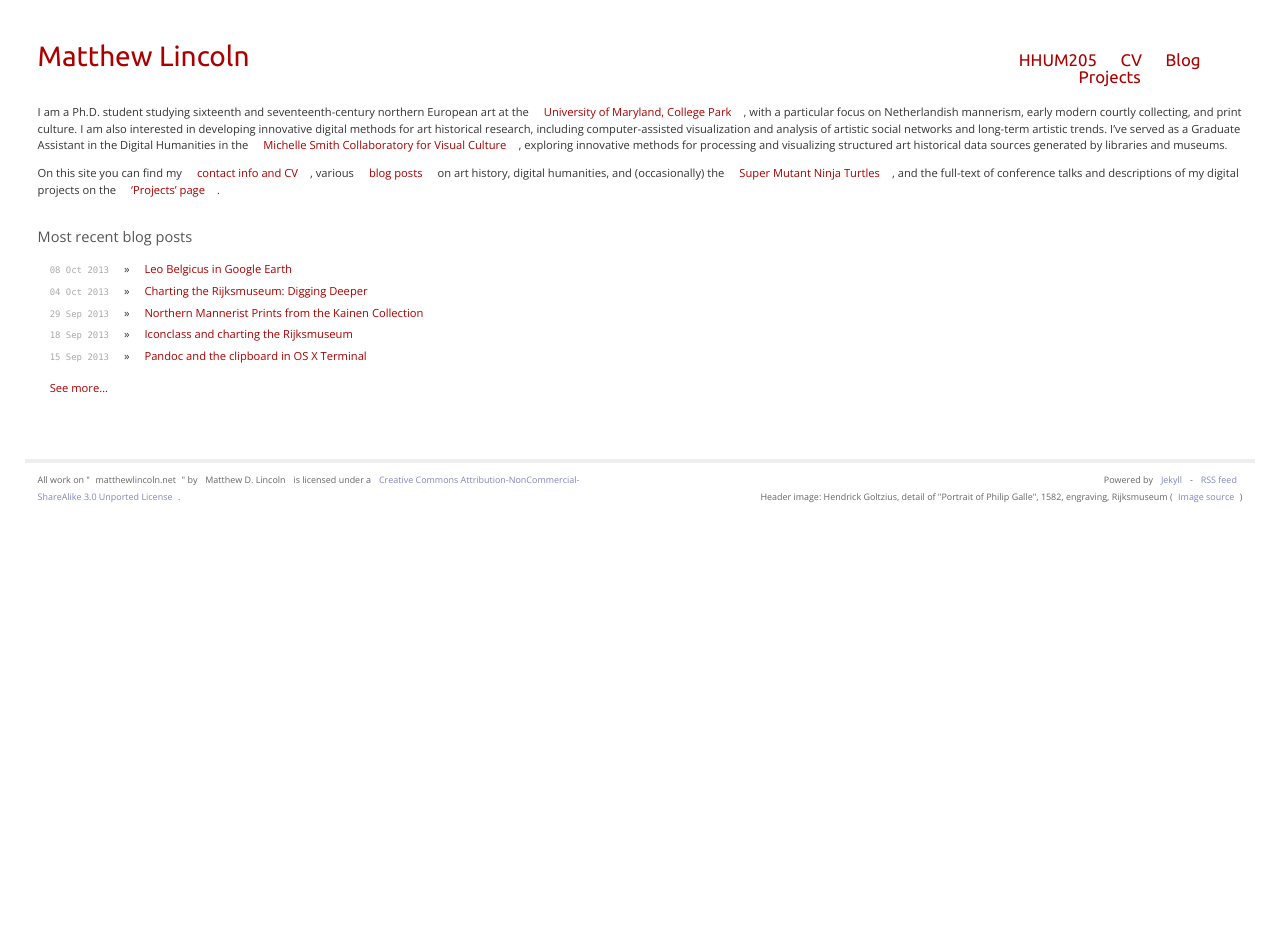
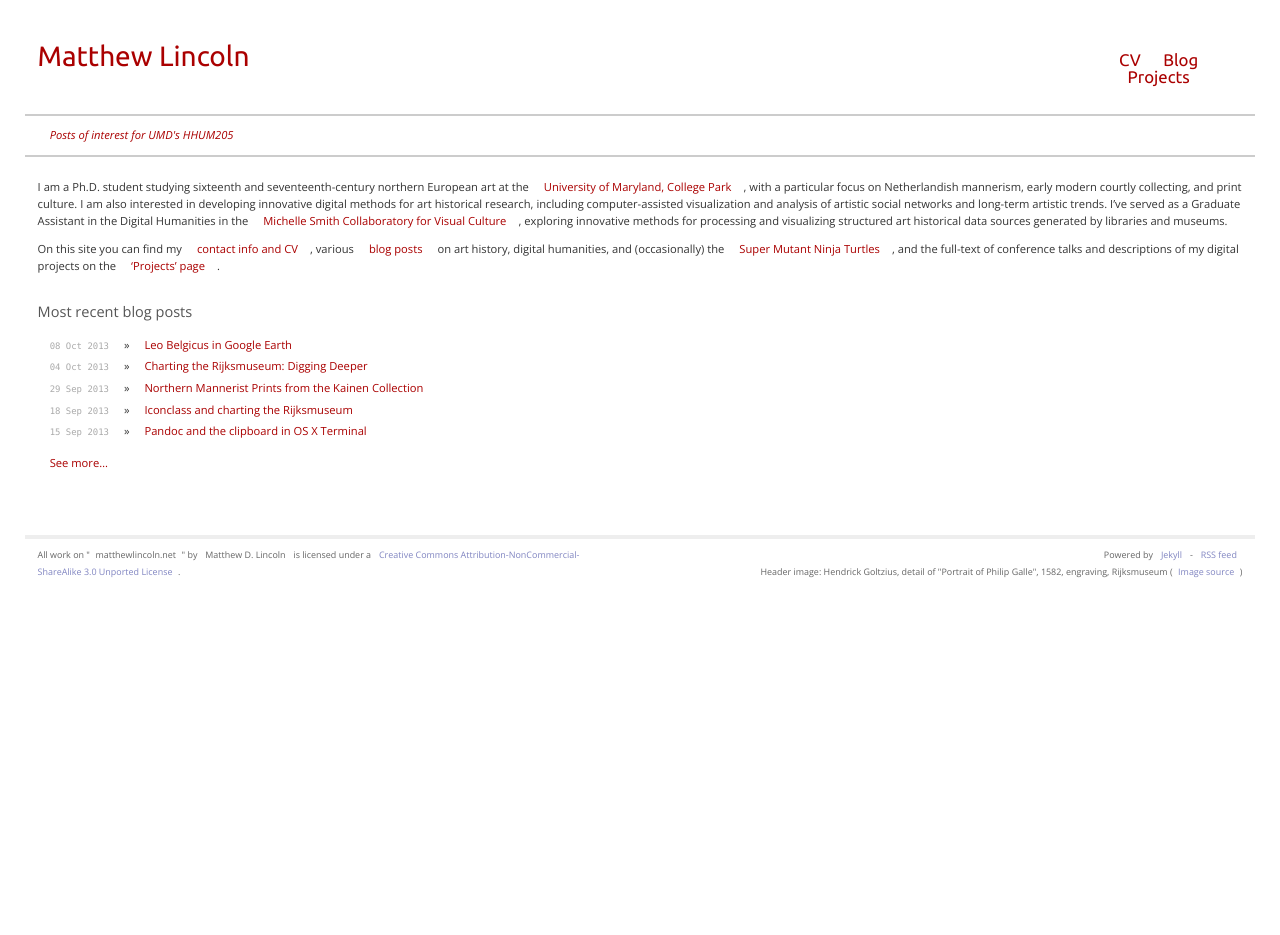
Before and after one commit to mdlincoln/mdlincoln.github.io, a Jekyll site: the page built from index.md, in a window 1280 px wide. Built offline with Jekyll 4.4.1, drawn with Linux system fonts in a browser that asks for light colours.

Commit message:
Use an <aside> in the index instead of a special header

```diff
--- a/_includes/header.html
+++ b/_includes/header.html
@@ -1,5 +1,4 @@
 <nav>
-	<a href="/hhum205.html">HHUM205</a>
 	<a href="/about" rel="author">CV</a>
 	<a href="/archive" rel="archive">Blog</a>
 	<a href="/projects" rel="archive">Projects</a>
--- a/index.md
+++ b/index.md
@@ -3,6 +3,10 @@ layout: default
 title: Home
 show_title: false
 ---
+
+<aside>
+<p><a href="/hhum205.html">Posts of interest for UMD's HHUM205</a></p>
+</aside>
 
 I am a Ph.D. student studying sixteenth and seventeenth-century northern European art at the [University of Maryland, College Park](http://arthistory.umd.edu/graduate-students/Matthew%20Lincoln), with a particular focus on Netherlandish mannerism, early modern courtly collecting, and print culture. I am also interested in developing innovative digital methods for art historical research, including computer-assisted visualization and analysis of artistic social networks and long-term artistic trends. I've served as a Graduate Assistant in the Digital Humanities in the [Michelle Smith Collaboratory for Visual Culture](http://michellesmithcollaboratory.umd.edu/), exploring innovative methods for processing and visualizing structured art historical data sources generated by libraries and museums.
 
```
